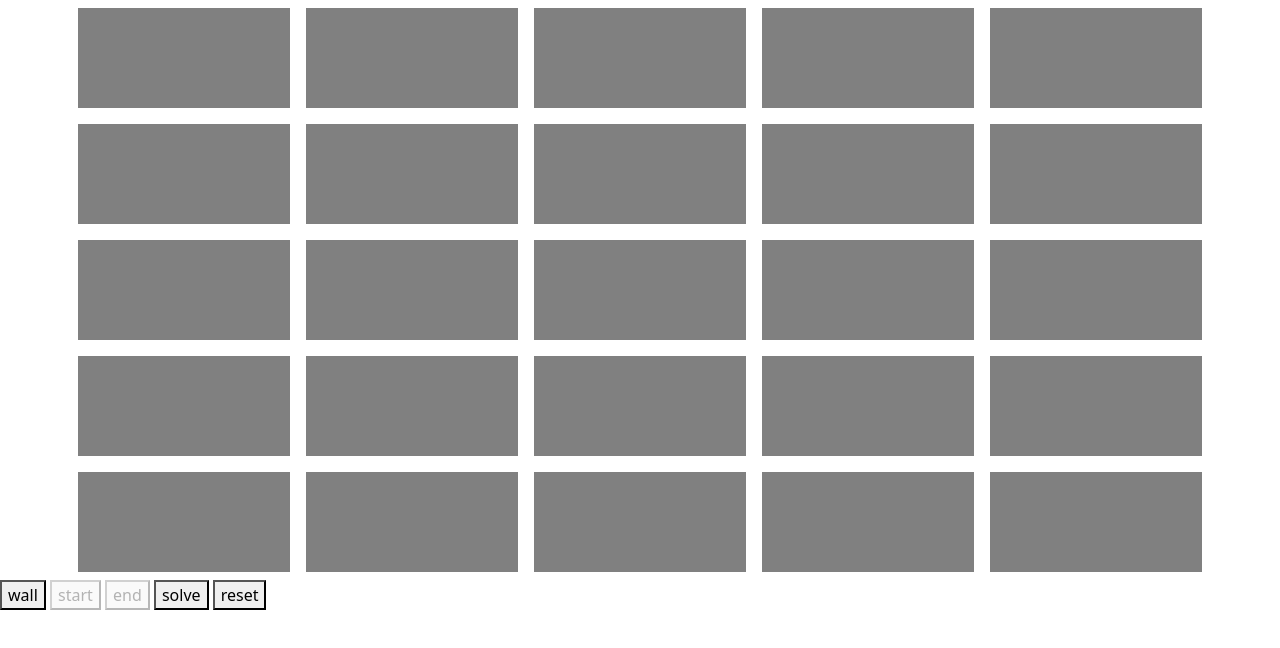
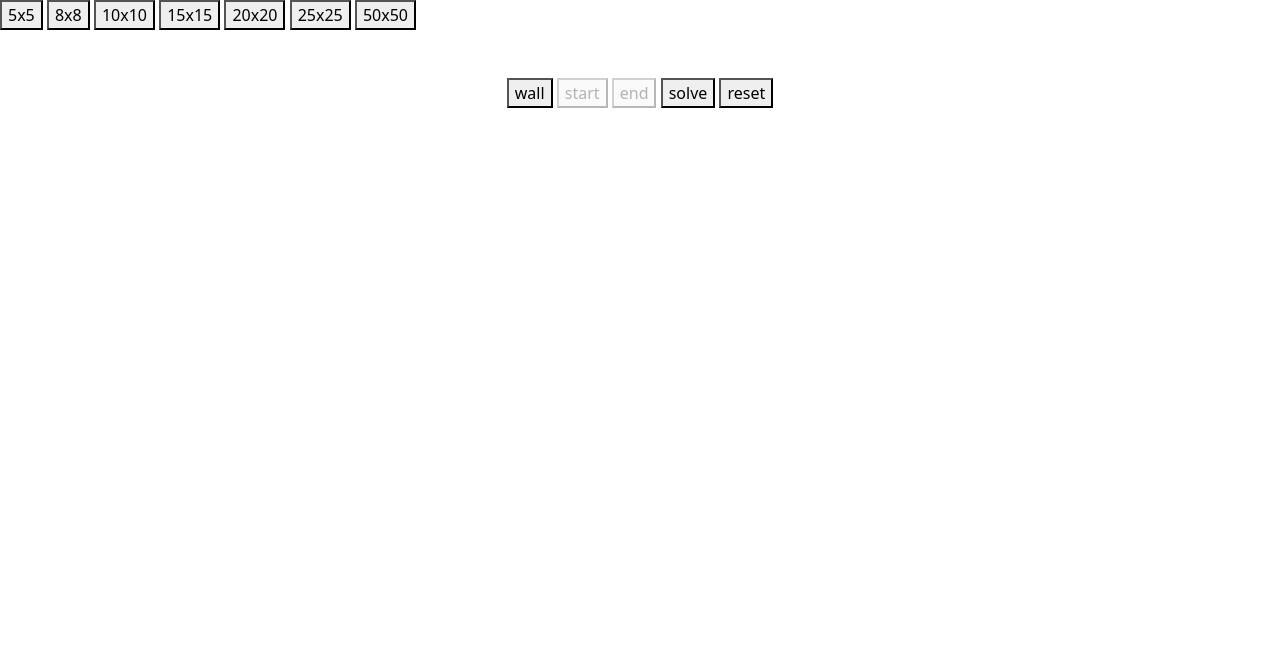
Before and after one commit to SKR301/Maze-Solver, a plain HTML site: page web/index.html in a window 1280 px wide. Drawn offline with nearby package versions, Linux system fonts and the light colour scheme.

Commit message:
working on automatic maze creation #5

```diff
--- a/web/index.html
+++ b/web/index.html
@@ -11,51 +11,49 @@
     </style>
 </head>
 <body>
-    <div id="maze" class="container">
-        <div id="row0" class="row">
+
+    <button onclick="createMaze(5, 5)">5x5</button>
+    <button onclick="createMaze(8, 8)">8x8</button>
+    <button onclick="createMaze(10, 10)">10x10</button>
+    <button onclick="createMaze(15, 15)">15x15</button>
+    <button onclick="createMaze(20, 20)">20x20</button>
+    <button onclick="createMaze(25, 25)">25x25</button>
+    <button onclick="createMaze(50, 50)">50x50</button>
+
+    <center class="mt-5">
+        <button id="wallBtn" onclick="enableWall()">wall</button>
+        <button id="startBtn" onclick="enableStart()">start</button>
+        <button id="endBtn" onclick="enableEnd()">end</button>
+        <button id="solveBtn" onclick="solve()">solve</button>
+        <button id="resetBtn" onclick="reset()">reset</button>
+    </center>
+
+    <div id="maze" class="container mt-5" style="height: 750px; width: 1500px;">
+        <!-- <div id="row0" class="row">
             <div id="cell_0_0" class="col my-2 mx-2" onclick="clickedCell(this)"></div>
-            <div id="cell_0_1" class="col my-2 mx-2" onclick="clickedCell(this)"></div>
-            <div id="cell_0_2" class="col my-2 mx-2" onclick="clickedCell(this)"></div>
-            <div id="cell_0_3" class="col my-2 mx-2" onclick="clickedCell(this)"></div>
-            <div id="cell_0_4" class="col my-2 mx-2" onclick="clickedCell(this)"></div>
-        </div>
-        <div id="row1" class="row">
-            <div id="cell_1_0" class="col my-2 mx-2" onclick="clickedCell(this)"></div>
-            <div id="cell_1_1" class="col my-2 mx-2" onclick="clickedCell(this)"></div>
-            <div id="cell_1_2" class="col my-2 mx-2" onclick="clickedCell(this)"></div>
-            <div id="cell_1_3" class="col my-2 mx-2" onclick="clickedCell(this)"></div>
-            <div id="cell_1_4" class="col my-2 mx-2" onclick="clickedCell(this)"></div>
-        </div>
-        <div id="row2" class="row">
-            <div id="cell_2_0" class="col my-2 mx-2" onclick="clickedCell(this)"></div>
-            <div id="cell_2_1" class="col my-2 mx-2" onclick="clickedCell(this)"></div>
-            <div id="cell_2_2" class="col my-2 mx-2" onclick="clickedCell(this)"></div>
-            <div id="cell_2_3" class="col my-2 mx-2" onclick="clickedCell(this)"></div>
-            <div id="cell_2_4" class="col my-2 mx-2" onclick="clickedCell(this)"></div>
-        </div>
-        <div id="row3" class="row">
-            <div id="cell_3_0" class="col my-2 mx-2" onclick="clickedCell(this)"></div>
-            <div id="cell_3_1" class="col my-2 mx-2" onclick="clickedCell(this)"></div>
-            <div id="cell_3_2" class="col my-2 mx-2" onclick="clickedCell(this)"></div>
-            <div id="cell_3_3" class="col my-2 mx-2" onclick="clickedCell(this)"></div>
-            <div id="cell_3_4" class="col my-2 mx-2" onclick="clickedCell(this)"></div>
-        </div>
-        <div id="row4" class="row">
-            <div id="cell_4_0" class="col my-2 mx-2" onclick="clickedCell(this)"></div>
-            <div id="cell_4_1" class="col my-2 mx-2" onclick="clickedCell(this)"></div>
-            <div id="cell_4_2" class="col my-2 mx-2" onclick="clickedCell(this)"></div>
-            <div id="cell_4_3" class="col my-2 mx-2" onclick="clickedCell(this)"></div>
-            <div id="cell_4_4" class="col my-2 mx-2" onclick="clickedCell(this)"></div>
-        </div>
+        </div> -->
     </div>
 
-    <button id="wallBtn" onclick="enableWall()">wall</button>
-    <button id="startBtn" onclick="enableStart()">start</button>
-    <button id="endBtn" onclick="enableEnd()">end</button>
-    <button id="solveBtn" onclick="solve()">solve</button>
-    <button id="resetBtn" onclick="reset()">reset</button>
+</body>
+<script>
+    function createMaze(row,col){
+        for(a=0;a<row;a++){
+            var row = document.createElement('div');
+                row.id = 'row'+a;
+                row.className = 'row';
+            for(b=0;b<col;b++){
+                console.log(a+" "+b);
+                var cell = document.createElement('div');
+                    cell.id = 'cell_'+a+'_'+b;
+                    cell.className = 'col my-2 mx-2';
+                    cell.onclick = function(){clickedCell(this)}
 
-</body>
+                row.appendChild(cell);
+            }
+            document.getElementById('maze').insertBefore(row, document.getElementById('maze').childNodes[0]);
+        }
+    }
+</script>
 <script src="js/menuBtn.js"></script>
 <script src="js/main.js"></script>
 <script src="js/solveMaze.js"></script>
```
